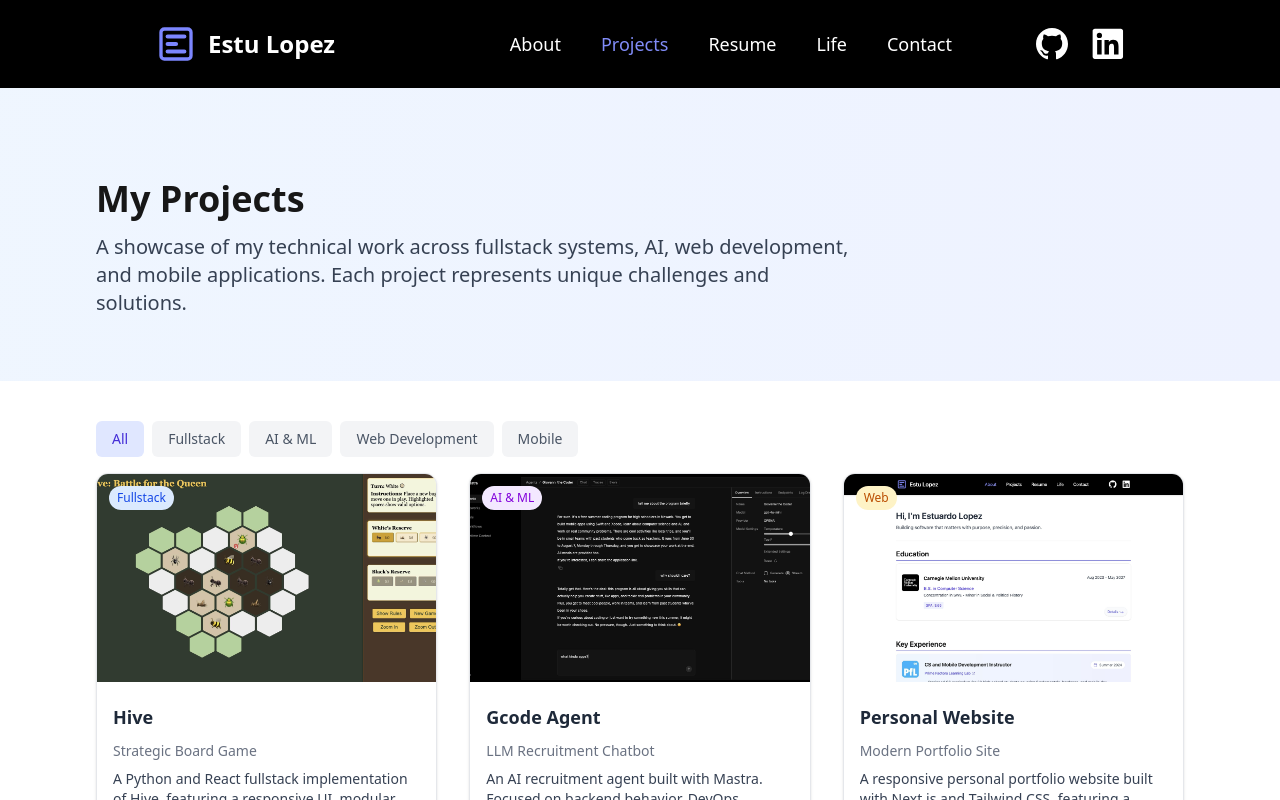
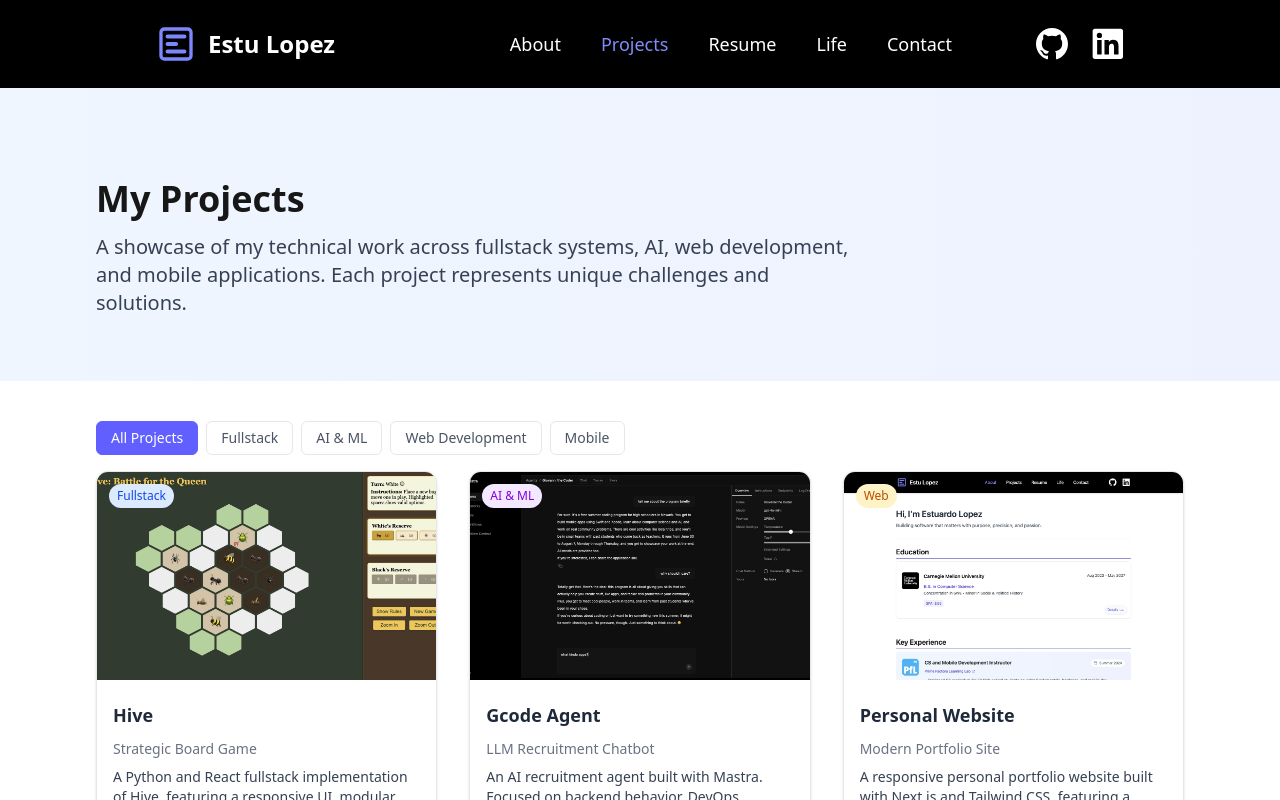
Before and after one commit to estulpz202/personal-website, a Next.js app: page /projects in a window 1280 px wide. Shown: the top 800 px of the page. Built offline with nearby package versions, Linux system fonts and the light colour scheme.

Commit message:
Enhance ProjectFilter styling and consistency.

```diff
--- a/src/components/projects/ProjectFilter.tsx
+++ b/src/components/projects/ProjectFilter.tsx
@@ -7,34 +7,32 @@ interface ProjectFilterProps {
 
 /**
  * ProjectFilter - A component that handles category filtering
- *
- * Features a clean tab-like UI for filtering projects by category
  */
 export default function ProjectFilter({ onFilterChange, activeFilter }: ProjectFilterProps) {
   const categories = getProjectCategories();
 
   return (
-    <div className="pb-4">
+    <div className="mb-4">
       <div className="flex flex-wrap gap-2">
         <button
           onClick={() => onFilterChange(null)}
-          className={`px-4 py-2 rounded-md text-sm font-medium transition-colors ${
+          className={`px-3.5 py-1.5 text-sm font-medium border transition-colors rounded-md ${
             activeFilter === null
-              ? 'bg-indigo-100 text-indigo-700'
-              : 'bg-gray-100 text-gray-600 hover:bg-gray-200'
+              ? 'border-indigo-500 bg-indigo-500 text-white'
+              : 'border-gray-200 text-gray-600 hover:border-gray-300 hover:bg-gray-200'
           }`}
         >
-          All
+          All Projects
         </button>
 
         {categories.map((category) => (
           <button
             key={category.id}
             onClick={() => onFilterChange(category.id)}
-            className={`px-4 py-2 rounded-md text-sm font-medium transition-colors ${
+            className={`px-3.5 py-1.5 text-sm font-medium border transition-colors rounded-md ${
               activeFilter === category.id
-                ? 'bg-indigo-100 text-indigo-700'
-                : 'bg-gray-100 text-gray-600 hover:bg-gray-200'
+                ? 'border-indigo-500 bg-indigo-500 text-white'
+                : 'border-gray-200 text-gray-600 hover:border-gray-300 hover:bg-gray-200'
             }`}
           >
             {category.label}
```
